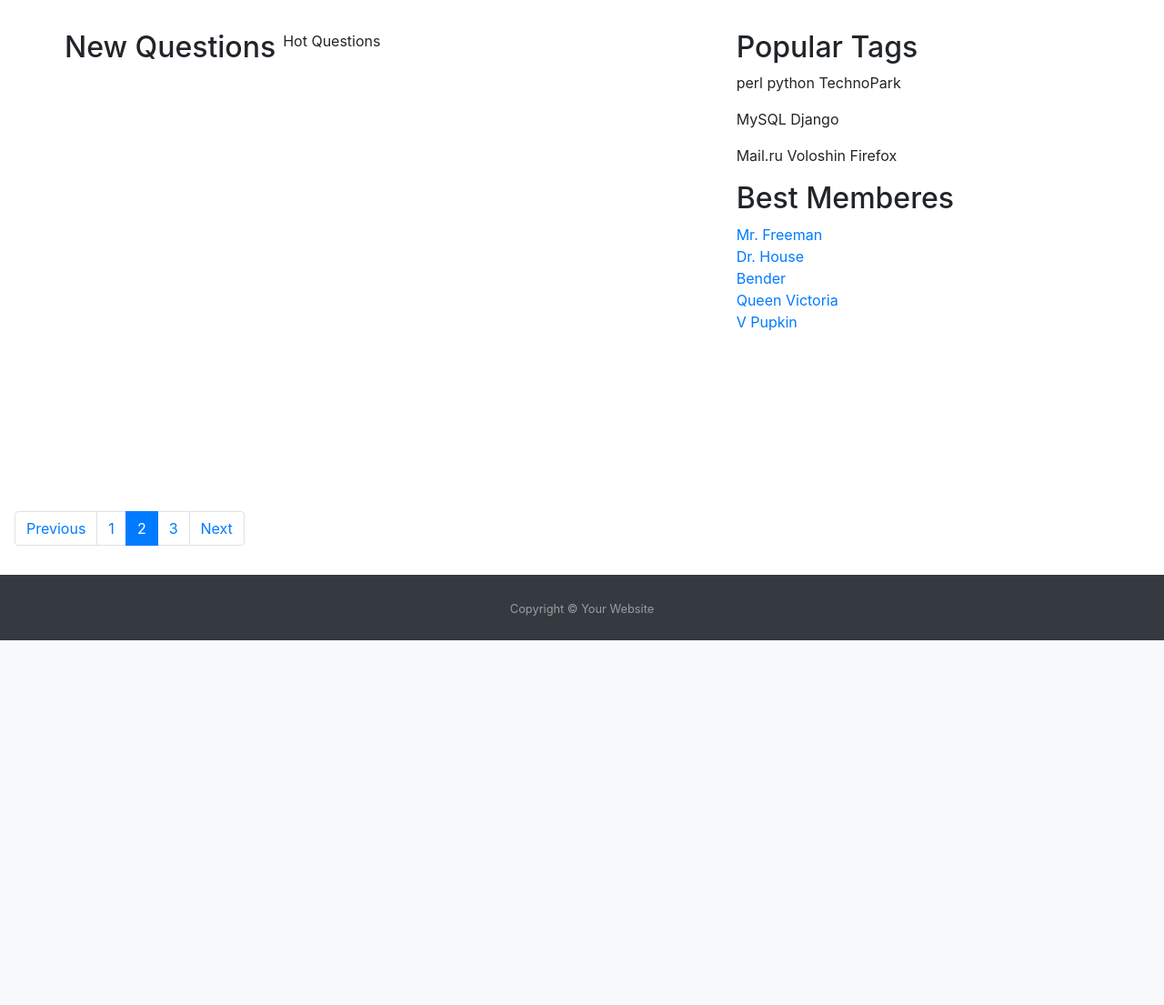
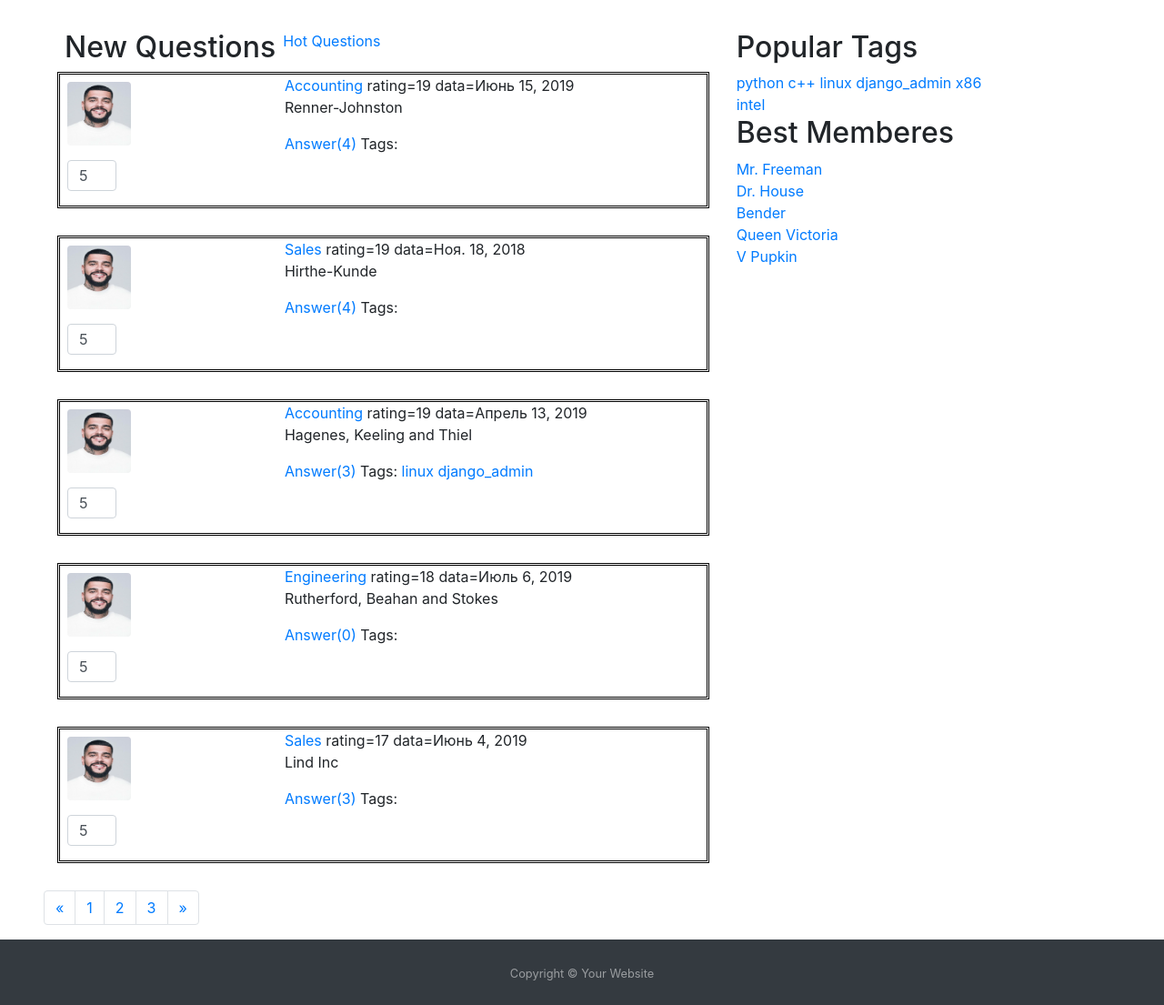
Before and after one commit to Deiklov/parkweb, a Django app: page /hot in a window 1280 px wide. Shown: the part 96-1201 px from the top of the page at 91% size. Before the commit the page ends 800 px from the top, so only its background shows below. Run offline with Django 3.2, Linux system fonts and the light colour scheme; data comes from the database, SQL or seed files in the repository; both versions use the stored data as it was after the commit; some libraries are stand-ins or nearby versions.

Commit message:
design+url

```diff
--- a/askpupkin/models.py
+++ b/askpupkin/models.py
@@ -24,10 +24,10 @@ class Tag(models.Model):
 
 class QuestionManager(models.Manager):
     def best_questions(self):
-        return self.filter(rating__gt=10)
+        return self.order_by('-rating')[:10]
 
     def newest_questions(self):
-        return self.filter(data_create__gt=datetime.date(2019, 10, 31))
+        return self.order_by('-data_create')[:10]
 
 
 class Question(models.Model):
@@ -42,6 +42,10 @@ class Question(models.Model):
     def __str__(self):
         return self.title
 
+    @property
+    def answer_count(self):
+        return self.answer_set.count()
+
 
 class Answer(models.Model):
     content = models.TextField()
--- a/askpupkin/static/css/style.css
+++ b/askpupkin/static/css/style.css
@@ -19,12 +19,19 @@
 header {
     width: 100%;
 }
+
 p {
     font-size: 16px;
 }
+
 .forms {
     width: 100%;
     height: 150px;
     margin-bottom: 30px;
     border: 3px double black;
 }
+
+.row img {
+    width: 70px;
+    height: 70px;
+}
--- a/askpupkin/templates/base.html
+++ b/askpupkin/templates/base.html
@@ -51,12 +51,14 @@
                 {% endblock %}
             </div>
             <div class="right-content col-3">
+                {% block tag %}
                     <div class="content tags">
                         <h2>Popular Tags</h2>
-                    <p>perl python TechnoPark</p>
-                    <p>MySQL Django</p>
-                    <p>Mail.ru Voloshin Firefox</p>
+                        {% for tag in tags %}
+                            <a href="{% url "tag" tag.tag_word %}"><span>{{ tag.tag_word }}</span></a>
+                        {% endfor %}
                     </div>
+                {% endblock tag %}
                 <div class="content memberes d-flex flex-column">
                     <h2>Best Memberes</h2>
                     <a href="#">Mr. Freeman</a>
@@ -69,21 +71,15 @@
         </section>
     </div>
 
-    <section>
-        <div class="content pagination m-3">
-            <ul class="pagination">
-                <li class="page-item">
-                    <a class="page-link" href="#">Previous</a>
-                </li>
+    <nav aria-label="Page navigation example">
+        <ul class="pagination ml-5">
+            <li class="page-item"><a class="page-link" href="#">&laquo;</a></li>
             <li class="page-item"><a class="page-link" href="#">1</a></li>
-                <li class="page-item active">
-                    <a class="page-link" href="#">2</a>
-                </li>
+            <li class="page-item"><a class="page-link" href="#">2</a></li>
             <li class="page-item"><a class="page-link" href="#">3</a></li>
-                <li class="page-item"><a class="page-link" href="#">Next</a></li>
+            <li class="page-item"><a class="page-link" href="#">&raquo;</a></li>
         </ul>
-        </div>
-    </section>
+    </nav>
     <footer id="sticky-footer" class="py-4 bg-dark text-white-50">
         <div class="container text-center">
             <small>Copyright &copy; Your Website</small>
--- a/askpupkin/templates/index.html
+++ b/askpupkin/templates/index.html
@@ -3,23 +3,34 @@
 {% block content %}
     <div class="content d-flex">
         <p class="h2 ml-2 mr-2">New Questions</p>
-        <p>Hot Questions</p>
+        <a href="{% url "hot" %}"><p>Hot Questions</p></a>
     </div>
     {% for question in questions %}
         <div class="content forms">
             <div class="row">
-                <div class="col-4"><img src="{% static "images/avatar.webp" %}" class="rounded m-2" width="60"
-                                        height="60"/>
+                <div class="col-4 d-flex flex-column">
+                    <img src="{% static "images/avatar.webp" %}" class="rounded m-2"/>
+                    <input type="number" name="like" class="form-control m-2 col-3" value="5" size="2"/>
                 </div>
                 <div class="col-6">
                     <span><a href="{% url "question" question.id %}">{{ question.title }}</a></span>
                     <span> rating={{ question.rating }}</span>
                     <span>data={{ question.data_create }}</span>
                     <p>{{ question.content }}</p>
-                    <a href="#">answer(3)</a><span>Tags: </span><a href="#">{{ question.tag.tag_word }}</a>
+                    <a href="{% url 'question' question.id %}">Answer({{ question.answer_count }}) </a><span>Tags: </span>
+                    {% for tag in question.tag.all %}
+                        <a href="{% url 'tag' tag.tag_word %}"> {{ tag.tag_word }}
+                    {% endfor %}</a>
                 </div>
             </div>
         </div>
     {% endfor %}
-
 {% endblock %}
+{#{% block tag %}#}
+{#    <div class="content tags">#}
+{#        <h2>Popular Tags</h2>#}
+{#        {% for tag in tags %}#}
+{#            <a href="{% url "tag" tag.tag_word %}"><span>{{ tag.tag_word }}</span></a>#}
+{#        {% endfor %}#}
+{#    </div>#}
+{#{% endblock tag %}#}
--- a/askpupkin/urls.py
+++ b/askpupkin/urls.py
@@ -5,9 +5,9 @@ from django.views.generic import TemplateView
 urlpatterns = [
     path('', views.question_list, name="question_list"),
     path('ask', views.ask, name="ask"),
-    path('login', TemplateView.as_view(template_name="login.html")),
-    path('register', TemplateView.as_view(template_name="signup.html")),
+    path('login', views.login,name="login"),
+    path('signup', views.signup, name="signup"),
     path('question/<int:number>', views.question, name="question"),
-    path('hot', TemplateView.as_view(template_name="index.html")),
-    path('tag/<str:tag>', TemplateView.as_view(template_name="index.html")),
+    path('hot', views.question_list, name="hot"),
+    path('tag/<str:tag>', views.question_list, name="tag"),
 ]
--- a/askpupkin/views.py
+++ b/askpupkin/views.py
@@ -1,21 +1,20 @@
 from django.shortcuts import render
 from django.core.paginator import EmptyPage, PageNotAnInteger, Paginator
 from .models import *
+import re
 
 
-def question_list(request):
-    # questions = []
-    # for i in range(1, 30):
-    #     questions.append({
-    #         'title': 'title' + str(i),
-    #         'id': i,
-    #         'text': 'text ' + str(i) + ' Lorem ipsum dolor sit amet, consectetur'
-    #     })
-    # paginator = Paginator(questions, 5)
-    # page_number = request.GET.get('page', 1)
-    # page = paginator.get_page(page_number)
-    question_list = Question.objects.newest_questions()
-    return render(request, 'index.html', {'questions': question_list})
+def question_list(request, tag=None):
+    path = request.path
+    if path == '/hot':
+        question_list = Question.objects.best_questions()
+    elif re.match(r'^/tag/.+$', path):  # tag select
+        question_list = Question.objects.filter(tag__tag_word=tag)
+    else:
+        question_list = Question.objects.newest_questions()
+    question_list, paginator, page = paginate(question_list, request)
+    tags = Tag.objects.all()
+    return render(request, 'index.html', {'questions': question_list, 'tags': tags, 'page': page})
 
 
 def question(request, number):
@@ -25,4 +24,25 @@ def question(request, number):
 
 
 def ask(request):
-    return render(request, 'ask.html', {})
+    tags = Tag.objects.all()
+    context = {'tags': tags}
+    return render(request, 'ask.html', context=context)
+
+
+def login(request):
+    tags = Tag.objects.all()
+    context = {'tags': tags}
+    return render(request, 'login.html', context=context)
+
+
+def signup(request):
+    tags = Tag.objects.all()
+    context = {'tags': tags}
+    return render(request, 'signup.html', context=context)
+
+
+def paginate(object_list, request):
+    paginator = Paginator(object_list, 5)
+    page = request.GET.get('page', 1)
+    item = paginator.page(page)
+    return item.object_list, paginator, page
```
Also changed, not shown: askpupkin/templates/question.html (+12 -6 lines), db.sqlite3. Lines whose indentation alone changed are shown as unchanged.
